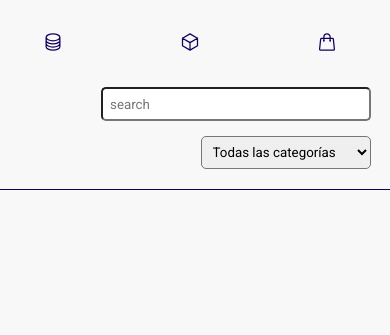
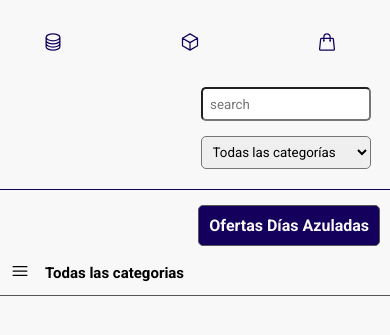
Before and after one commit to danielemazzola/store_vite, a website built with Vite: page index.html in a window 390 px wide. Shown: the part 103-438 px from the top of the page. Built offline with nearby package versions, Linux system fonts and the light colour scheme; a web font is replaced by a local one.

Commit message:
add nav secondary

```diff
--- a/main.js
+++ b/components/header/header.js
@@ -1,12 +1,12 @@
-import './public/assets/style_global.css'
-import './public/assets/style_header.css'
-import './public/assets/style_nav_secondary.css'
-import './public/assets/style_experts.css'
-import './public/assets/style_banner_promo.css'
-import './public/assets/style_container_cards.css'
-import './public/assets/style_container_cards_items.css'
-import './public/assets/style_footer.css'
-import './public/assets/style_media_query.css'
+import './style_header.css'
+import '../../public/assets/style_media_query.css'
+/*
+import '../public/assets/style_experts.css'
+import '../public/assets/style_banner_promo.css'
+import '../public/assets/style_container_cards.css'
+import '../public/assets/style_container_cards_items.css'
+import '../public/assets/style_footer.css'
+*/
 
 //ARRAYS
 const options = [
@@ -69,8 +69,7 @@ const navOptions = [
 ]
 
 //CREATE
-const app = document.querySelector('#app')
-const header = document.createElement('header')
+const header = document.querySelector('#header')
 const div = document.createElement('div')
 const a = document.createElement('a')
 const img = document.createElement('img')
@@ -88,7 +87,6 @@ h1.textContent = 'STORE'
 
 //ATTRIBUTES
 header.setAttribute('class', 'container_header')
-header.setAttribute('id', 'init')
 div.setAttribute('class', 'logo')
 a.setAttribute('href', '#')
 img.setAttribute('loading', 'lazy')
@@ -105,7 +103,6 @@ nav.setAttribute('id', 'nav_header')
 ul.setAttribute('class', 'nav_header')
 
 //APPEND
-app.appendChild(header)
 header.appendChild(div)
 div.appendChild(a)
 a.appendChild(img)
--- /dev/null
+++ b/components/nav/nav.js
@@ -0,0 +1,74 @@
+import './style_nav_secondary.css'
+
+//ARRAYS
+const navOptions = [
+  { name: 'Gaming', href: '#', class: '' },
+  { name: 'Portátiles', href: '#', class: '' },
+  { name: 'Componentes', href: '#', class: '' },
+  { name: 'Smartphone', href: '#', class: '' },
+  { name: 'Televisores', href: '#', class: '' },
+  { name: 'Hogar tech', href: '#', class: '' },
+  { name: 'Ofertas Días Azuladas', href: '#', class: 'text_special' }
+]
+
+const sectionNav = document.querySelector('#nav_secondary')
+//CREATE
+const divContainer = document.createElement('div')
+const divFirst = document.createElement('div')
+const buttonFirst = document.createElement('button')
+const bSecond = document.createElement('b')
+const pSecond = document.createElement('p')
+const nav = document.createElement('nav')
+const ulNav = document.createElement('ul')
+
+//TEXT-CONTEN
+buttonFirst.innerHTML = `<svg
+xmlns="http://www.w3.org/2000/svg"
+fill="none"
+viewBox="0 0 24 24"
+stroke-width="1.5"
+stroke="currentColor"
+class="action"
+>
+<path
+  stroke-linecap="round"
+  stroke-linejoin="round"
+  d="M3.75 6.75h16.5M3.75 12h16.5m-16.5 5.25h16.5"
+/>
+</svg>`
+
+//ATTRIBUTE
+sectionNav.setAttribute('class', 'navSecondary')
+divContainer.setAttribute('class', 'container_secondary')
+buttonFirst.setAttribute('class', 'btn')
+bSecond.textContent = 'Todas las categorias'
+nav.setAttribute('class', 'nav_secondary')
+
+//APPEND
+sectionNav.appendChild(divContainer)
+divContainer.appendChild(divFirst)
+divFirst.appendChild(buttonFirst)
+divContainer.appendChild(pSecond)
+pSecond.appendChild(bSecond)
+sectionNav.appendChild(nav)
+nav.appendChild(ulNav)
+
+//ARRAY FOR APPEND
+for (const navOption of navOptions) {
+  const liNav = document.createElement('li')
+  const aNav = document.createElement('a')
+  liNav.setAttribute('class', navOption.class)
+  aNav.setAttribute('href', navOption.href)
+
+  if (navOption.class !== '') {
+    const bNav = document.createElement('b')
+    ulNav.appendChild(liNav)
+    liNav.appendChild(aNav)
+    aNav.appendChild(bNav)
+    bNav.textContent = navOption.name
+  } else {
+    aNav.textContent = navOption.name
+    ulNav.appendChild(liNav)
+    liNav.appendChild(aNav)
+  }
+}
--- a/public/assets/style_nav_secondary.css
+++ b/components/nav/style_nav_secondary.css
@@ -1,5 +1,6 @@
 #nav_secondary {
   display: flex;
+  width: var(--dani-full);
   justify-content: space-between;
   padding: 10px;
   margin-top: 5px;
@@ -24,18 +25,20 @@
   background-color: var(--dani-secondary-color);
 }
 .text_special {
+}
+.text_special > a {
+  padding: var(--dani-xs);
   background-color: var(--dani-blue-color);
   color: var(--dani-primary-color);
-  padding: var(--dani-xs);
+  border: 1px solid var(--dani-border-color);
   border-radius: 5px;
   cursor: pointer;
+  transition: all 0.5s;
 }
-.text_special:hover {
+.text_special > a:hover {
   background-color: var(--dani-primary-color);
   color: var(--dani-blue-color);
   border: 1px solid var(--dani-border-color);
-  translate: 1px 3px;
-  transition: all 0.5s;
 }
 .btn {
   border-style: none;
--- a/index.html
+++ b/index.html
@@ -3,10 +3,16 @@
   <head>
     <meta charset="UTF-8" />
     <meta name="viewport" content="width=device-width, initial-scale=1.0" />
+    <link rel="stylesheet" href="./assets/style_global.css" />
+    <link rel="stylesheet" href="./assets/style_media_query.css" />
     <title>FROM EVERY STORE</title>
   </head>
   <body>
-    <div id="app"></div>
-    <script type="module" src="/main.js"></script>
+    <header id="header"></header>
+    <main id="main">
+      <section id="nav_secondary"></section>
+    </main>
+    <script type="module" src="./components/header/header.js"></script>
+    <script type="module" src="./components/nav/nav.js"></script>
   </body>
 </html>
--- a/public/assets/style_media_query.css
+++ b/public/assets/style_media_query.css
@@ -1,4 +1,4 @@
-@media (max-width: 1007px) {
+@media (max-width: 1060px) {
   .container_header {
     flex-direction: column;
     padding: 0 0 20px 0;
@@ -110,4 +110,13 @@
   #nav_secondary {
     flex-direction: column-reverse;
   }
+  .text_special {
+    display: flex;
+    width: 100%;
+    justify-content: end;
+    text-align: center;
+  }
+  #form_search {
+    width: 170px;
+  }
 }
```
Also changed, not shown: components/nav_secondary.js (deleted, +0 -42 lines), components/header/style_header.css (renamed from public/assets/style_header.css).
